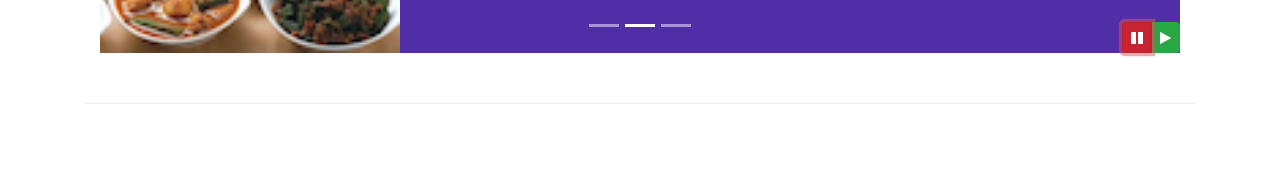
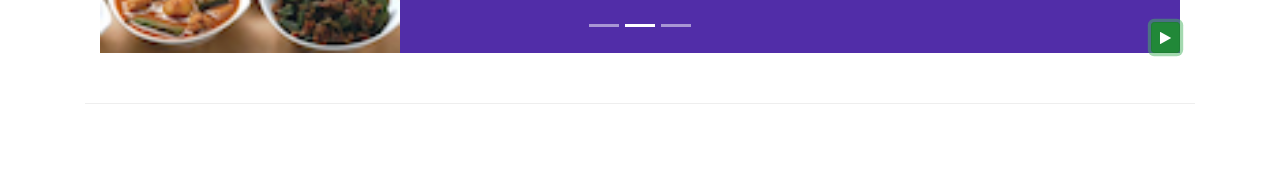
Before and after one commit to Sebasmontoyasm/Boostrap-FullStack, a website: page conFusion/index.html in a window 1280 px wide. Both pictures are taken after a click on the button 1137 px from the left and 668 px from the top of the page. Shown: the part 631-800 px from the top of the page. Drawn offline with nearby package versions, Linux system fonts and the light colour scheme.

Commit message:
Change 2 buttons for one button with JQuery, I understood JQuery child and add and remote classes

```diff
--- a/conFusion/index.html
+++ b/conFusion/index.html
@@ -262,16 +262,9 @@
                     <a class="carousel-control-next" href="#mycarousel" role="button" data-slide="next">
                         <span class="carousel-control-next-icon"></span>
                     </a>
-                    <div class="btn-group" role="group" id="carouselButton">
-                        <div class="btn-group" id="carouselButton">
-                            <button class="btn btn-danger btn-sm" id="carousel-pause">
-                                <span class="fa fa-pause"></span>
-                            </button>
-                            <button class="btn btn-success btn-sm" id="carousel-play">
-                                <span class="fa fa-play"></span>
-                            </button>
-                        </div>
-                    </div>
+                    <button class="btn btn-danger btn-sm"id="carouselButton">
+                        <span class="fa fa-pause"></span>
+                    </button>
                 </div>
 
             </div>
@@ -402,14 +395,27 @@
     <script>
         $(document).ready(function(){
             $("#mycarousel").carousel( { interval: 2000 } );
-            $("#carousel-pause").click(function(){
-                $("#mycarousel").carousel('pause');
-            });
-            $("#carousel-play").click(function(){
-                $("#mycarousel").carousel('cycle');
+            $("#carouselButton").click(function(){
+                if ($('#carouselButton').children('span').hasClass('fa-pause')){
+                    $("#mycarousel").carousel('pause');
+                    $('#carouselButton').children('span').removeClass('fa-pause')
+                    $('#carouselButton').children('span').addClass('fa-play')
+
+                    $('#carouselButton').removeClass('btn-danger')
+                    $('#carouselButton').addClass('btn-success')
+
+                }else if ($('#carouselButton').children('span').hasClass('fa-play')){
+                    $("#mycarousel").carousel('cycle');
+                    $('#carouselButton').children('span').removeClass('fa-play')
+                    $('#carouselButton').children('span').addClass('fa-pause')
+
+                    $('#carouselButton').removeClass('btn-success')
+                    $('#carouselButton').addClass('btn-danger')
+                }
             });
         });
     </script>
+
     <!-- necesarily for fuction the tooltips in buttons.
         <script>
             $(document).ready(function(){
```
